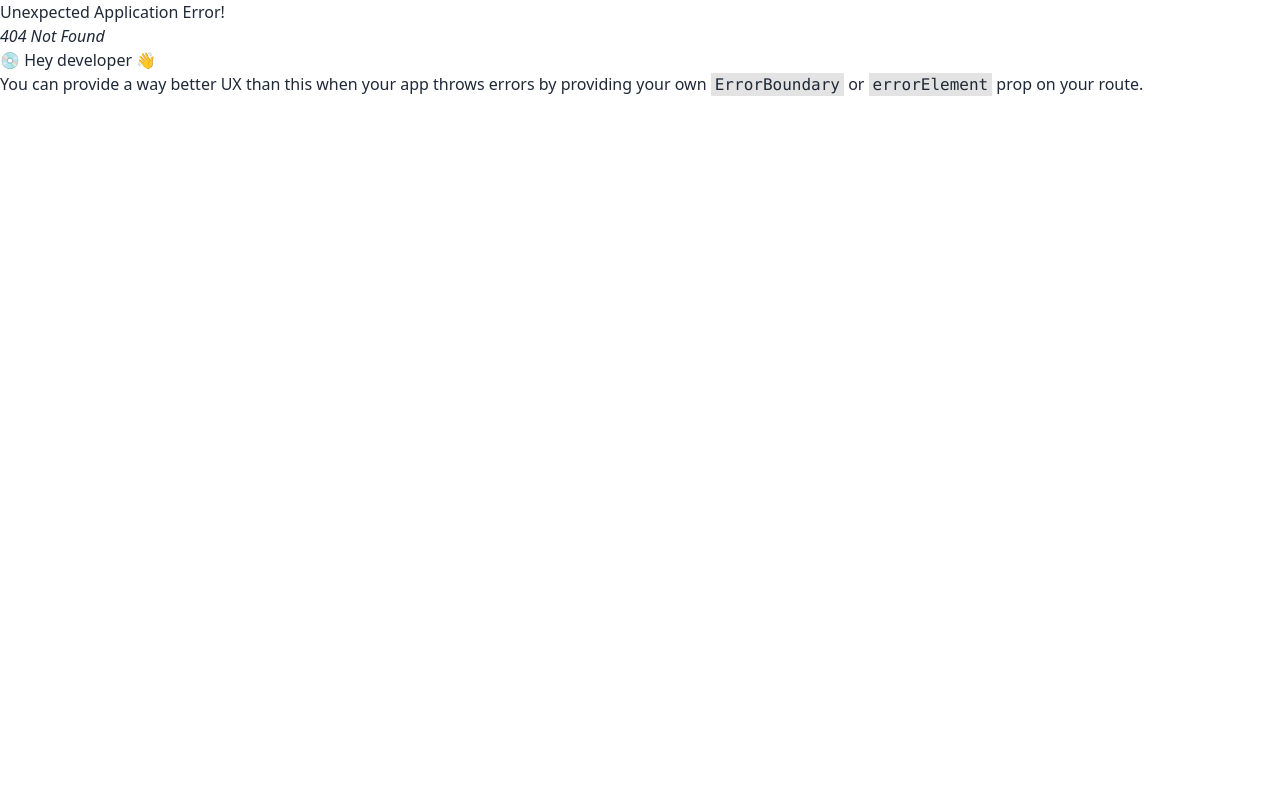
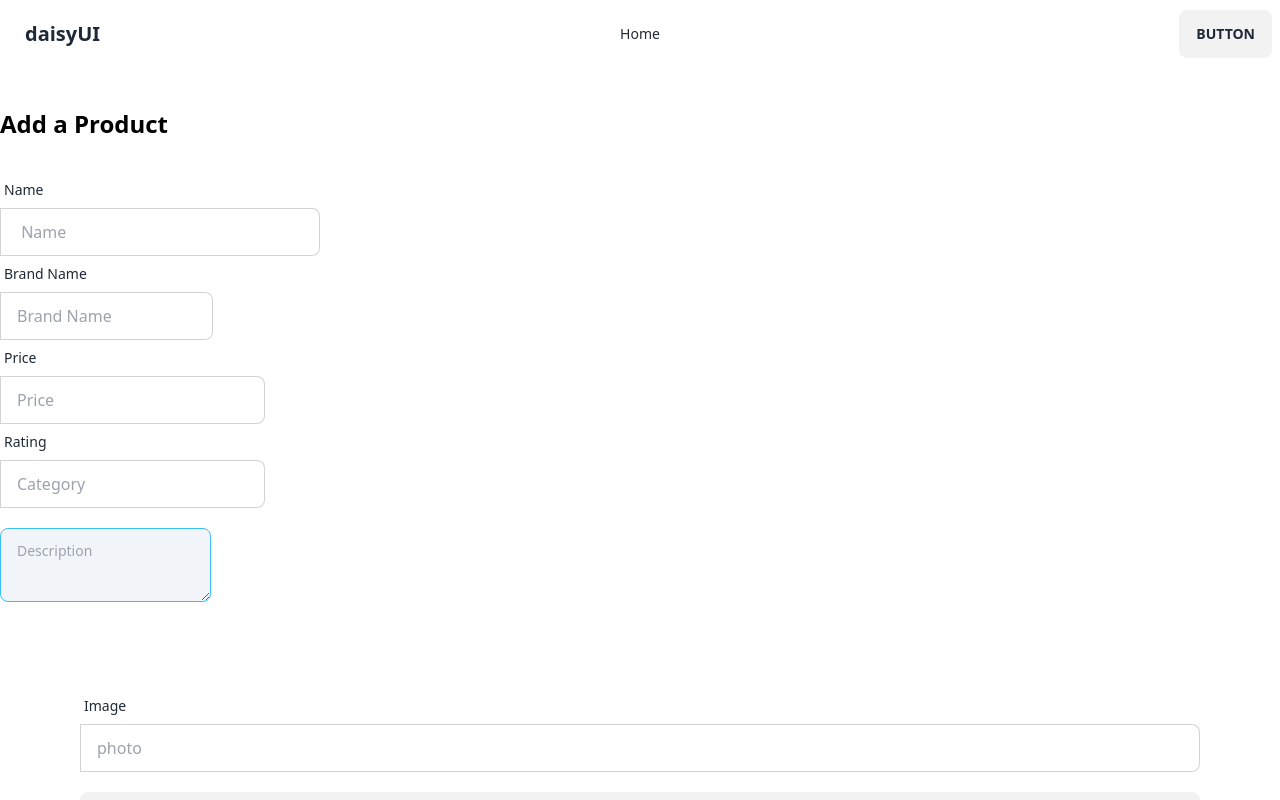
Before and after one commit to Tamal2026/Automobile-Client, a React (Vite) app: page /addproduct in a window 1280 px wide. Before the commit this address had no page. Shown: the top 800 px of the page. Built offline with nearby package versions, Linux system fonts and the light colour scheme.

Commit message:
Product Added Page Done

```diff
--- a/package.json
+++ b/package.json
@@ -16,7 +16,8 @@
     "react": "^18.2.0",
     "react-dom": "^18.2.0",
     "react-router-dom": "^6.17.0",
-    "sort-by": "^1.2.0"
+    "sort-by": "^1.2.0",
+    "sweetalert2": "^11.7.32"
   },
   "devDependencies": {
     "@types/react": "^18.2.15",
--- /dev/null
+++ b/src/Components/AddProduct.jsx
@@ -0,0 +1,130 @@
+import Swal from 'sweetalert2'
+
+
+
+const AddProduct = () => {
+
+
+    const handleCoffee = e =>{
+        e.preventDefault();
+        const form = e.target;
+        const name = form.name.value;
+        const brandName = form.brandName.value;
+        const price = form.price.value;
+
+        const rating = form.rating.value;
+        const photo = form.photo.value;
+
+        const newProduct = {
+            name,brandName, price,rating,photo,
+        }
+        console.log(newProduct);
+        fetch('http://localhost:5000/product',{
+            method:'POST',
+            headers:{
+                'content-type': 'application/json'
+            },
+            body:JSON.stringify(newProduct)
+
+        })
+        .then(res => res.json())
+        .then(data =>{
+            console.log(data);
+            if(data.insertedId){
+              Swal.fire({
+                title: 'Success!',
+                text: 'Product Added successFully',
+                icon: 'success',
+                confirmButtonText: 'Cool'
+              })
+            }
+        })
+    }
+
+      return (
+        <div className="bg-white">
+          <h1 className="text-black font-bold  text-2xl pt-10">Add a Product</h1>
+
+        <form onSubmit={handleCoffee} className=" gap-20 mt-8 bg-white pb-10" >
+
+          <div className="form-control ">
+      <label className="label">
+        <span className="label-text"> Name</span>
+      </label>
+      <label className="input-group">
+
+        <input type="text" name="name" placeholder=" Name " className="input input-bordered bg-white w-1/4" />
+      </label>
+    </div>
+          <div className="form-control md:w-1/2">
+      <label className="label">
+        <span className="label-text">Brand Name</span>
+      </label>
+      <label className="input-group">
+
+        <input type="text" name="brandName" placeholder="Brand Name" className="input input-bordered bg-white w-1/3" />
+      </label>
+    </div>
+
+          {/* <div className="form-control md:1/2 ">
+      <label className="label">
+      <details className="dropdown mb-32">
+  <summary className="m-1 btn">Type</summary>
+  <ul name="type" className="p-2 shadow menu dropdown-content z-[1] bg-base-100 rounded-box w-52">
+    <li><a>BMW</a></li>
+    <li><a>Marcedez</a></li>
+    <li><a>Ferrari</a></li>
+    <li><a>Tesla</a></li>
+    <li><a>Nissan</a></li>
+    <li><a>Audi</a></li>
+
+  </ul>
+</details>
+      </label>
+
+    </div> */}
+          <div className="form-control w-full">
+      <label className="label">
+        <span className="label-text">Price</span>
+      </label>
+      <label className="input-group">
+
+        <input type="text" name="price" placeholder="Price" className="input input-bordered bg-white" />
+      </label>
+    </div>
+
+          <div className="form-control md:1/2 ">
+      <label className="label">
+        <span className="label-text">Rating</span>
+      </label>
+      <label className="input-group">
+
+        <input type="text" name="rating" placeholder="Category " className="input input-bordered bg-white 1/4" />
+      </label>
+    </div>
+    <textarea className="textarea textarea-info mt-5 bg-slate-100" placeholder="Description"></textarea>
+
+
+          <div className="form-control w-full p-20 ">
+      <label className="label">
+        <span className="label-text">Image</span>
+      </label>
+
+      <label className="input-group">
+
+        <input type="text" name="photo" placeholder="photo " className="input input-bordered bg-white w-full" />
+
+      </label>
+
+    <input type="submit" className="btn btn-block mt-5 mr-10" value="Add Product" />
+    </div>
+
+
+
+
+        </form>
+        </div>
+      );
+    };
+
+    export default AddProduct;
--- a/src/Components/BrandSection/BrandSection.jsx
+++ b/src/Components/BrandSection/BrandSection.jsx
@@ -10,10 +10,7 @@ const BrandSection = () => {
         </figure>
         <div className="card-body">
           <h2 className="card-title">Shoes!</h2>
-          <p>If a dog chews shoes whose shoes does he choose?</p>
-          <div className="card-actions justify-end">
-            <button className="btn btn-primary">Buy Now</button>
-          </div>
+
         </div>
       </div>
       <div className="card w-96 bg-base-100 shadow-xl">
--- a/src/Components/Footer/Footer.jsx
+++ b/src/Components/Footer/Footer.jsx
@@ -6,7 +6,7 @@ const Footer = () => {
   <aside>
     <svg width="50" height="50" viewBox="0 0 24 24" xmlns="http://www.w3.org/2000/svg" fillRule="evenodd" clipRule="evenodd" className="inline-block fill-current"><path d="M22.672 15.226l-2.432.811.841 2.515c.33 1.019-.209 2.127-1.23 2.456-1.15.325-2.148-.321-2.463-1.226l-.84-2.518-5.013 1.677.84 2.517c.391 1.203-.434 2.542-1.831 2.542-.88 0-1.601-.564-1.86-1.314l-.842-2.516-2.431.809c-1.135.328-2.145-.317-2.463-1.229-.329-1.018.211-2.127 1.231-2.456l2.432-.809-1.621-4.823-2.432.808c-1.355.384-2.558-.59-2.558-1.839 0-.817.509-1.582 1.327-1.846l2.433-.809-.842-2.515c-.33-1.02.211-2.129 1.232-2.458 1.02-.329 2.13.209 2.461 1.229l.842 2.515 5.011-1.677-.839-2.517c-.403-1.238.484-2.553 1.843-2.553.819 0 1.585.509 1.85 1.326l.841 2.517 2.431-.81c1.02-.33 2.131.211 2.461 1.229.332 1.018-.21 2.126-1.23 2.456l-2.433.809 1.622 4.823 2.433-.809c1.242-.401 2.557.484 2.557 1.838 0 .819-.51 1.583-1.328 1.847m-8.992-6.428l-5.01 1.675 1.619 4.828 5.011-1.674-1.62-4.829z"></path></svg>
     <p className="font-bold">
-      ACME Industries Ltd. <br/>Providing reliable tech since 1992
+      Future Vehicle. <br/>Providing reliable tech since 1992
     </p>
     <p>Copyright © 2023 - All right reserved</p>
   </aside>
--- /dev/null
+++ b/src/Components/MyCart.jsx
@@ -0,0 +1,11 @@
+
+
+const MyCart = () => {
+    return (
+        <div>
+            My Cart
+        </div>
+    );
+};
+
+export default MyCart;
--- a/src/Components/Navbar/Navbar.jsx
+++ b/src/Components/Navbar/Navbar.jsx
@@ -1,14 +1,28 @@
+import { useContext } from "react";
 import { NavLink } from "react-router-dom";
+import { AuthContext } from "../Provider/AuthProvider";
 
 const Navbar = () => {
-
-    const navLinks = <>
+const {user} = useContext(AuthContext)
+    const navLinks =
     <li><NavLink to="/">Home</NavLink></li>
-    <li><NavLink to="/login">Login</NavLink></li>
-    <li><NavLink to="register">Register</NavLink></li>
 
 
-    </>
+
+    {user ? (
+  <>
+
+
+    <li><NavLink to="/addproduct">Add Product</NavLink></li>
+  </>
+) : (
+  <>
+    <li><NavLink to="/login">Login</NavLink></li>
+    <li><NavLink to="/register">Register</NavLink></li>
+  </>
+)}
+
+
     return (
         <div className="navbar bg-base-100">
         <div className="navbar-start">
--- /dev/null
+++ b/src/Components/PrivateRoute.jsx
@@ -0,0 +1,19 @@
+/* eslint-disable react/prop-types */
+
+import { useContext } from "react";
+import { AuthContext } from "../../Provider/AuthProvider";
+import { Navigate} from "react-router-dom";
+
+
+const PrivateRoute = ({children}) => {
+
+    const {user} = useContext(AuthContext
+        );
+
+    if (user){
+        return children;
+    }
+    return <Navigate state={location.pathname} to="/login"></Navigate>;
+};
+
+export default PrivateRoute;
--- a/src/main.jsx
+++ b/src/main.jsx
@@ -12,6 +12,7 @@ import Login from './Components/Login/Login';
 import Register from './Components/Register/Register';
 import React from 'react';
 import AuthProvider from './Components/Provider/AuthProvider';
+import AddProduct from './Components/AddProduct';
 
 
 const router = createBrowserRouter([
@@ -32,7 +33,10 @@ const router = createBrowserRouter([
     {
       path:'register',
       element:<Register></Register>
-    },
+    },{
+      path:'addproduct',
+      element:<AddProduct></AddProduct>
+    }
 
 
   ],
```
Also changed, not shown: 1 other file (tests, documents, lock files or other folders).
